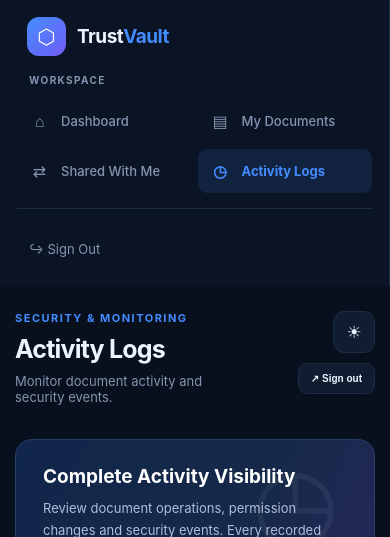
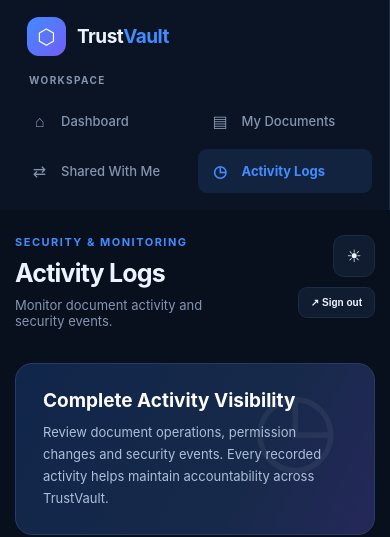
Before and after one commit to shaikruksana1328/TrustVault, a Django app: page /audit/activity/ in a window 390 px wide. Shown: the top 537 px of the page. Run offline with Django 5.2, Linux system fonts and the light colour scheme; the visitor is signed in with stand-in values (Sample User, id 1); data comes from the database, SQL or seed files in the repository; data that the repository does not hold is empty.

Commit message:
Hide duplicate mobile sign out in activity logs

```diff
--- a/audit/templates/audit/activity_logs.html
+++ b/audit/templates/audit/activity_logs.html
@@ -419,7 +419,7 @@
             }
 
             .sidebar-bottom {
-                margin-top: 15px;
+                display: none;
             }
 
             .main-content {
```
